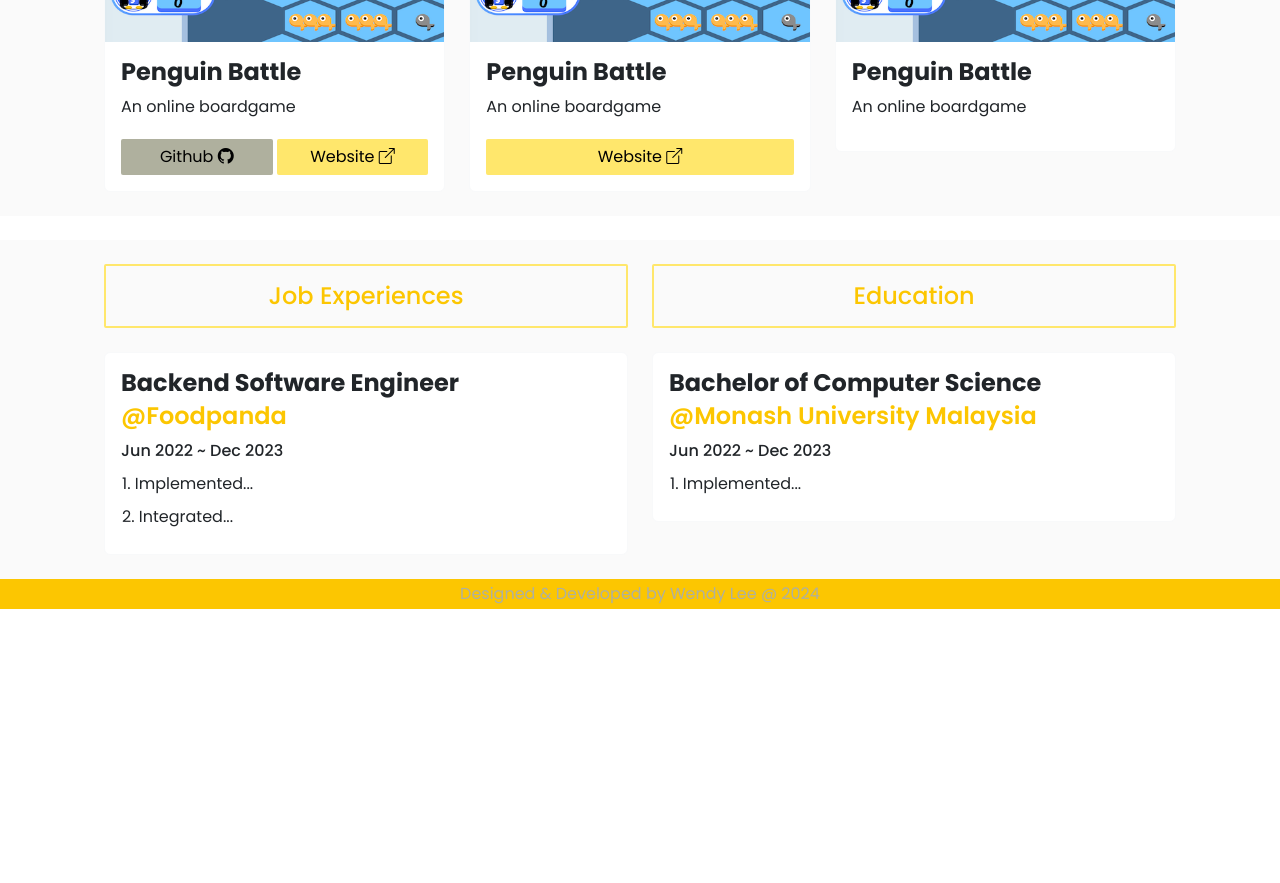
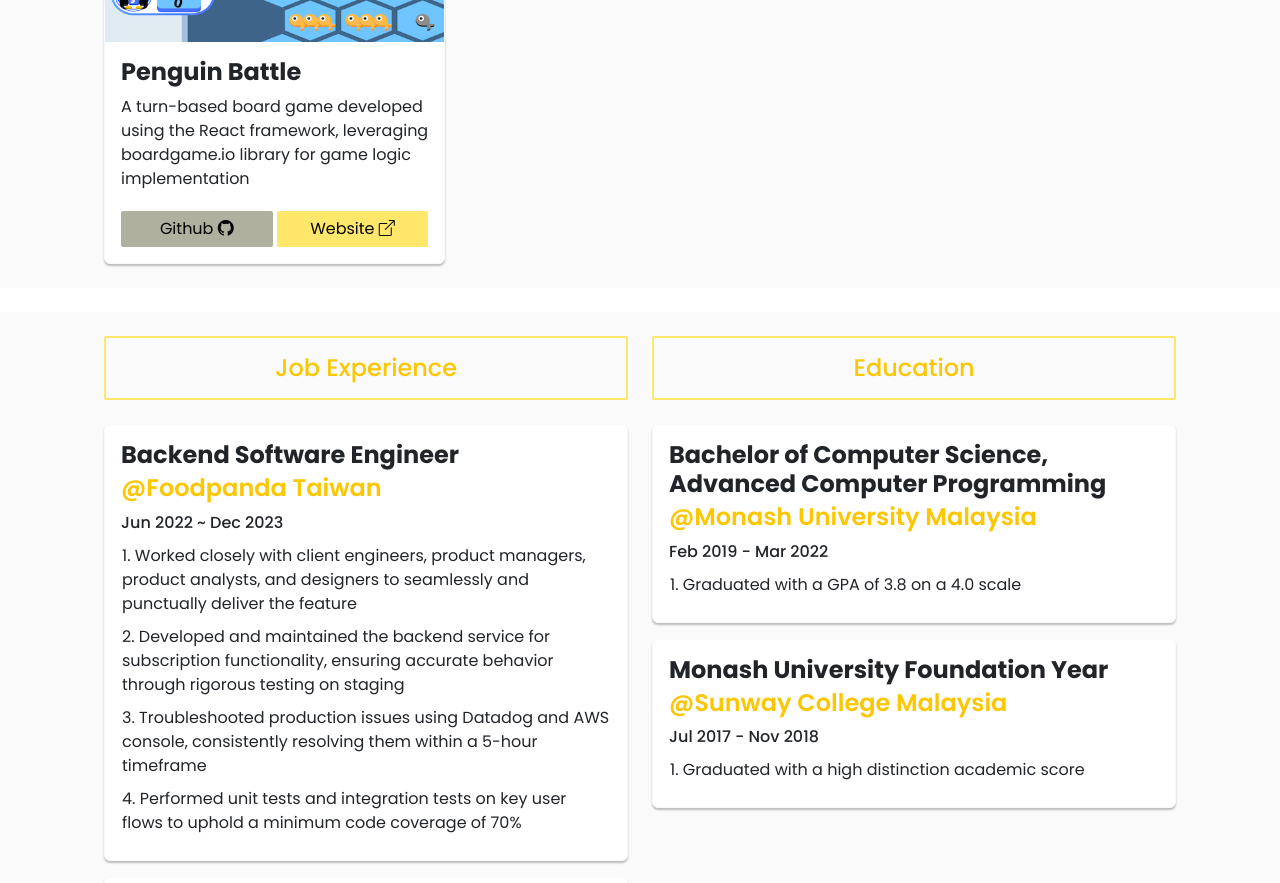
Before and after one commit to yuhueilee/wendyfolio, a React (Create React App) app: page / in a window 1280 px wide. Shown: the part 620-1503 px from the top of the page. Before the commit the page ends 1229 px from the top, so only its background shows below. Built offline with nearby package versions, Linux system fonts and the light colour scheme.

Commit message:
[Content] Fine-tune content (#17)
* Fix typo

* Add job experience

* Add margin bottom to card

* Add education content

* Update project content

* Rename symbol

* Change from using prefix search to exact matched style class name

* Add box shadow to card element

```diff
--- a/src/components/experience/index.tsx
+++ b/src/components/experience/index.tsx
@@ -1,33 +1,53 @@
-import './index.scss';
+import "./index.scss";
 
-import { Container, Row } from 'react-bootstrap';
+import { Container, Row } from "react-bootstrap";
 
-import { ListContent } from '../../types';
-import List from '../list';
+import { ListContent } from "../../types";
+import List from "../list";
 
 const experience = () => {
-    const jobLists: Array<ListContent> = [
+    const jobList: Array<ListContent> = [
         {
             title: "Backend Software Engineer",
-            subTitle: "@Foodpanda",
+            subTitle: "@Foodpanda Taiwan",
             duration: "Jun 2022 ~ Dec 2023",
-            descriptions: ["Implemented...", "Integrated..."],
+            descriptions: [
+                "Worked closely with client engineers, product managers, product analysts, and designers to seamlessly and punctually deliver the feature",
+                "Developed and maintained the backend service for subscription functionality, ensuring accurate behavior through rigorous testing on staging",
+                "Troubleshooted production issues using Datadog and AWS console, consistently resolving them within a 5-hour timeframe",
+                "Performed unit tests and integration tests on key user flows to uphold a minimum code coverage of 70%",
+            ],
+        },
+        {
+            title: "Frontend Intern",
+            subTitle: "@Wavelet Solutions",
+            duration: "Jan 2021 - June 2021",
+            descriptions: [
+                "Implemented a responsive user interface using Ionic components for the e-commerce website that is used by retail chain stores",
+                "Applied Angular Redux to automatically reflected the changes on user interface",
+            ],
         },
     ];
-    const eduLists: Array<ListContent> = [
+    const eduList: Array<ListContent> = [
         {
-            title: "Bachelor of Computer Science",
+            title: "Bachelor of Computer Science, Advanced Computer Programming",
             subTitle: "@Monash University Malaysia",
-            duration: "Jun 2022 ~ Dec 2023",
-            descriptions: ["Implemented..."],
+            duration: "Feb 2019 - Mar 2022",
+            descriptions: ["Graduated with a GPA of 3.8 on a 4.0 scale"],
+        },
+        {
+            title: "Monash University Foundation Year",
+            subTitle: "@Sunway College Malaysia",
+            duration: "Jul 2017 - Nov 2018",
+            descriptions: ["Graduated with a high distinction academic score"],
         },
     ];
 
     return (
         <Container>
             <Row sm={1} md={1} lg={2} className="g-4">
-                <List key={0} title="Job Experiences" contents={jobLists} />
-                <List key={1} title="Education" contents={eduLists} />
+                <List key={0} title="Job Experience" contentList={jobList} />
+                <List key={1} title="Education" contentList={eduList} />
             </Row>
         </Container>
     );
--- a/src/components/list/index.tsx
+++ b/src/components/list/index.tsx
@@ -6,14 +6,14 @@ import { ListContent } from "../../types";
 
 function List({
     title,
-    contents,
+    contentList,
 }: {
     title: string;
-    contents: Array<ListContent>;
+    contentList: Array<ListContent>;
 }): JSX.Element {
-    const items = contents.map((list, index) => {
+    const items = contentList.map((list, index) => {
         return (
-            <Card key={index} border="light">
+            <Card key={index} border="light" className="mb-3">
                 <Card.Body>
                     <Card.Title>{list.title}</Card.Title>
                     <Card.Subtitle>{list.subTitle}</Card.Subtitle>
--- a/src/components/project/index.tsx
+++ b/src/components/project/index.tsx
@@ -1,32 +1,21 @@
-import './index.scss';
+import "./index.scss";
 
-import { Col, Container, Row } from 'react-bootstrap';
+import { Col, Container, Row } from "react-bootstrap";
 
-import { CardContent } from '../../types';
-import CardItem from '../card';
+import { CardContent } from "../../types";
+import CardItem from "../card";
 
 const Project = () => {
     const contentList: Array<CardContent> = [
         {
             img: process.env.PUBLIC_URL + "/images/project-1.png",
             title: "Penguin Battle",
-            description: "An online boardgame",
+            description:
+                "A turn-based board game developed using the React framework, leveraging boardgame.io library for game logic implementation",
             links: [
                 "https://github.com/yuhueilee/penguin-game",
                 "https://penguin-battle.netlify.app/",
             ],
-        },
-        {
-            img: process.env.PUBLIC_URL + "/images/project-1.png",
-            title: "Penguin Battle",
-            description: "An online boardgame",
-            links: ["https://penguin-battle.netlify.app/"],
-        },
-        {
-            img: process.env.PUBLIC_URL + "/images/project-1.png",
-            title: "Penguin Battle",
-            description: "An online boardgame",
-            links: [],
         },
     ];
 
--- a/src/index.scss
+++ b/src/index.scss
@@ -181,6 +181,10 @@ body {
     }
 }
 
+.card {
+    box-shadow: 0px 2px 2px rgba(black, 0.25);
+}
+
 .card-title.h5 {
     @include poppins-bold;
     font-size: 24px;
@@ -198,17 +202,17 @@ body {
     --bs-list-group-border-color: white;
 }
 
-[class^="fsb-36"] {
+.fsb-36 {
     @include poppins-semibold;
     font-size: 36px;
 }
 
-[class^="fb-24"] {
+.fb-24 {
     @include poppins-bold;
     font-size: 24px;
 }
 
-[class^="fr-16"] {
+.fr-16 {
     @include poppins-regular;
     font-size: 16px;
 }
```
Also changed, not shown: 2 other files (tests, documents, lock files or other folders).
